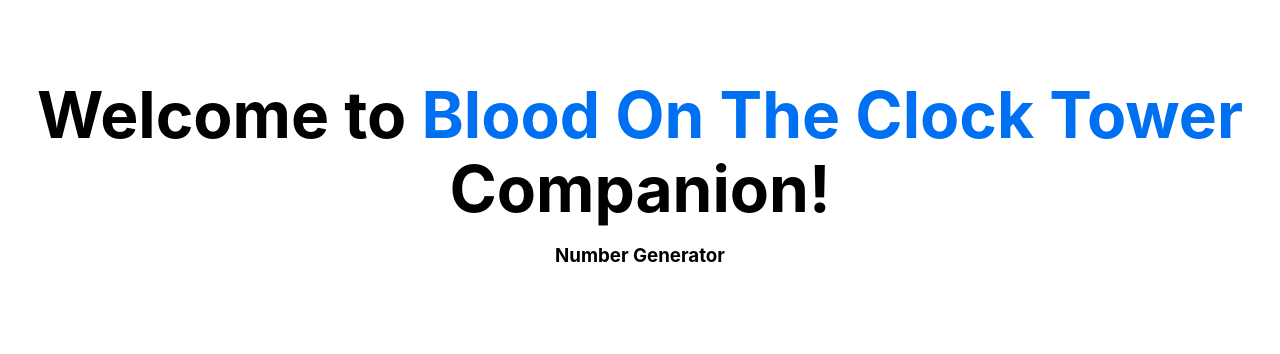
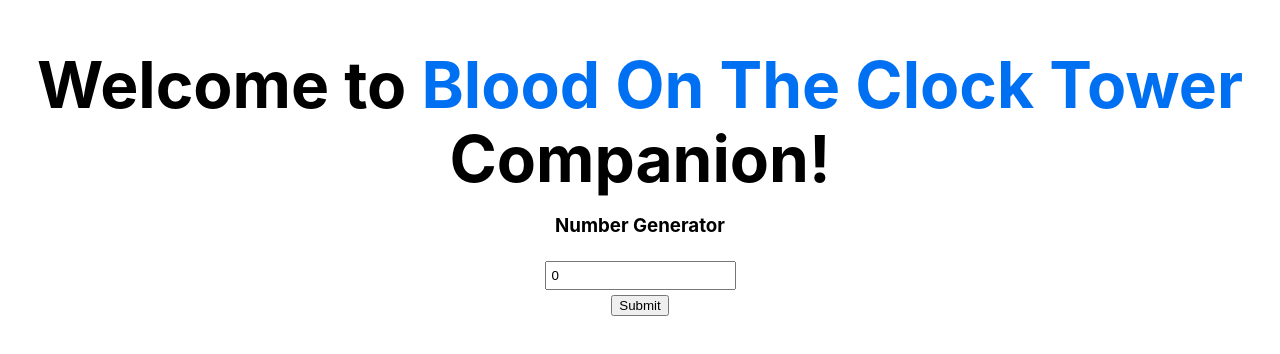
Before and after one commit to Alaforgia/BOTCT-Game-Generator, a Next.js app: page / in a window 1280 px wide. Shown: the part 218-572 px from the top of the page. Built offline with nearby package versions, Linux system fonts and the light colour scheme.

Commit message:
inputs are generating successfully on Home

```diff
--- a/pages/index.tsx
+++ b/pages/index.tsx
@@ -3,9 +3,36 @@
 import Image from "next/image";
 import styles from "../styles/Home.module.css";
 import NumberRandomizer from "./NumberRandomizer";
+import { useState } from "react";
 import Link from "next/link";
 
 const Home: NextPage = () => {
+  const [numOfPlayers, setNumOfPlayers] = useState(0);
+  const [players, setPlayers] = useState([]);
+  const player: any = [];
+
+  const onChangeNumberOfPlayers = (e: any): any => {
+    const numOfPlayers = e.target.value;
+
+    setNumOfPlayers(numOfPlayers);
+    if (numOfPlayers > 0) {
+      const generateInputs: any = Array.from(Array(Number(e.target.value)).keys());
+      setPlayers(generateInputs);
+    } else {
+      setPlayers([]);
+    }
+  };
+  const addInputs = (): any => {
+    return players.map((person: any): any => (
+      <input
+        key={person}
+        type="text"
+        // value={player}
+        // onChange={onChangeNumberOfPlayers}
+      ></input>
+    ));
+  };
+
   return (
     <div className={styles.container}>
       <Head>
@@ -21,6 +48,9 @@
         <h3>
           <Link href="/NumberRandomizer">Number Generator</Link>
         </h3>
+        <input type="text" value={numOfPlayers} onChange={onChangeNumberOfPlayers}></input>
+        <button>Submit</button>
+        <form>{players.length ? <div>{addInputs()}</div> : null}</form>
       </main>
     </div>
   );
```
